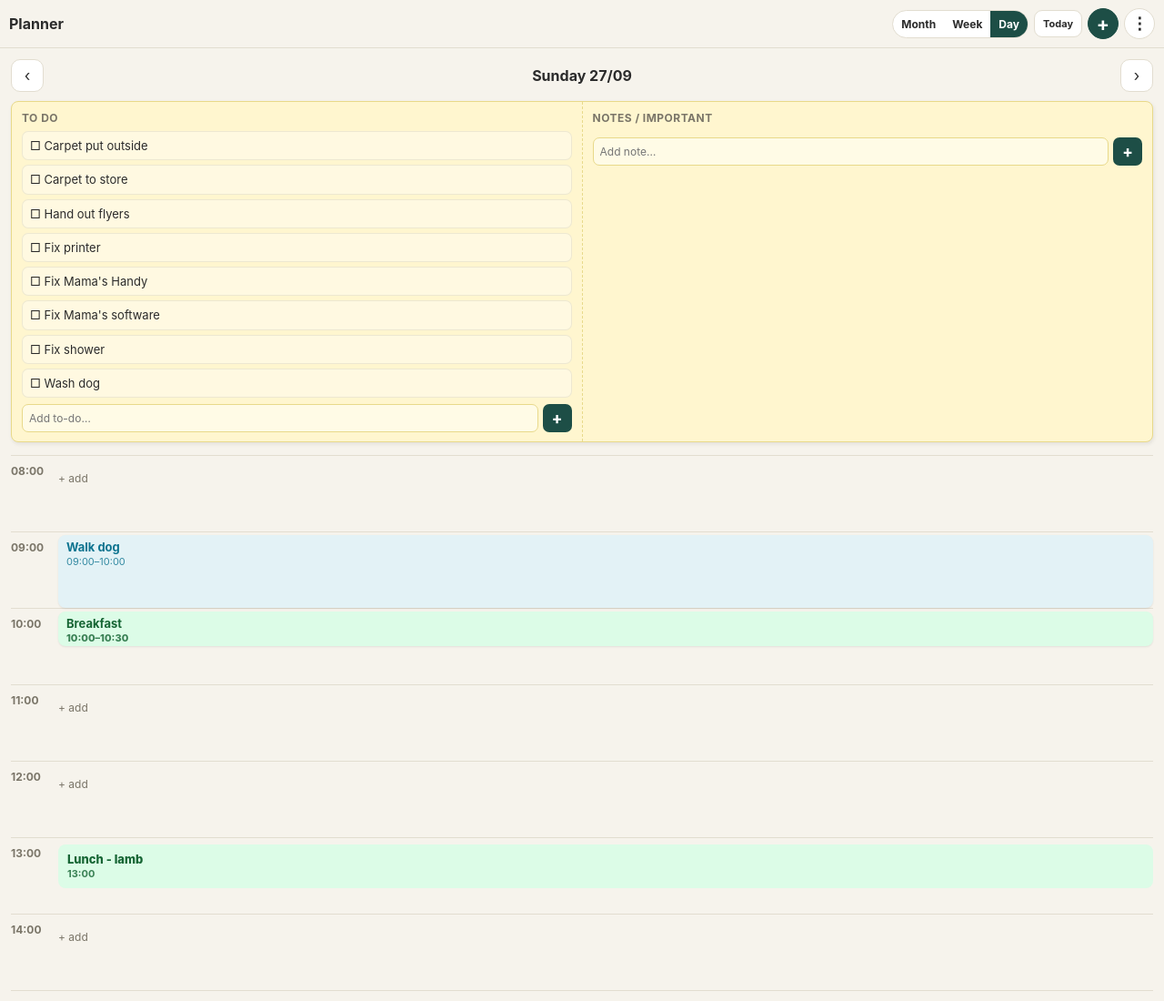
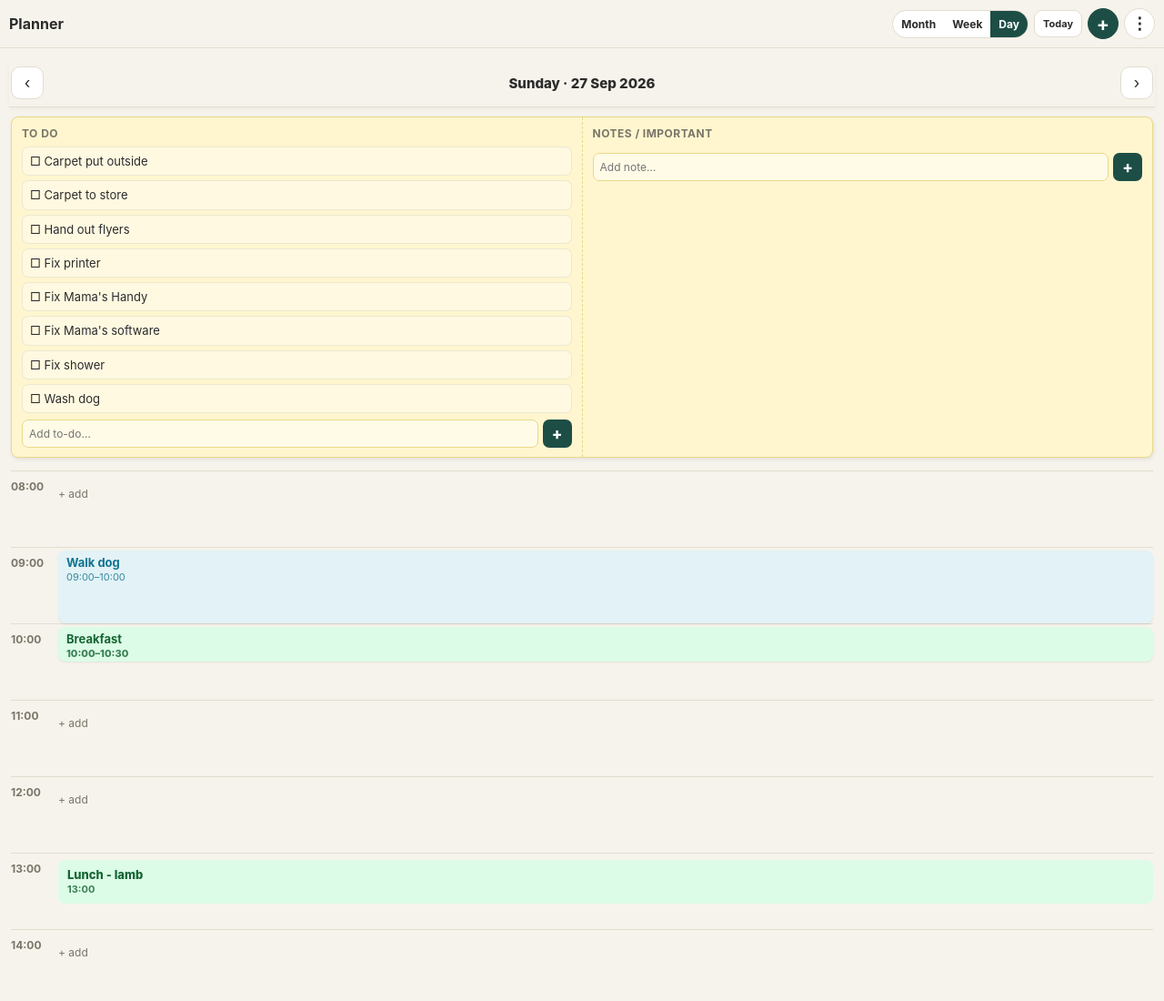
Before and after one commit to Maxi1412/max-planner, a plain HTML site: page index.html in a window 1280 px wide. Shown: the top 1100 px of the page at 91% size. Drawn offline with Linux system fonts and the light colour scheme.

Commit message:
Keep day and date visible while scrolling

```diff
--- a/index.html
+++ b/index.html
@@ -10,6 +10,7 @@
   --line:#e2ddd0; --mine:#0E7490; --mine-bg:#e3f2f6; --mum:#c2410c; --mum-bg:#fdece2;
   --work:#475569; --work-bg:#e2e8f0; --meal:#166534; --meal-bg:#dcfce7; --other:#7e22ce; --other-bg:#f3e8fd;
   --accent:#1d4e46; --sticky:#fff6cf; --sticky-border:#e8d98a; --flag:#d97706;
+  --header-height:54px;
   --ok:#18794e; --ok-bg:#e5f5ec; --danger:#b42318; --danger-bg:#feeceb;
   box-sizing:border-box;
   padding-top:env(safe-area-inset-top,0px); padding-bottom:env(safe-area-inset-bottom,0px);
@@ -98,6 +99,17 @@ main{padding:12px;padding-bottom:calc(42px + env(safe-area-inset-bottom,0px));}
 
 /* DAY VIEW */
 #day{display:none;}
+#day > .daynav{
+  position:sticky;
+  top:var(--header-height);
+  z-index:9;
+  background:var(--bg);
+  margin:0 -2px 10px;
+  padding:8px 2px;
+  border-bottom:1px solid var(--line);
+  box-shadow:0 2px 4px rgba(0,0,0,.04);
+}
+#day > .daynav h2{font-size:15px;font-weight:800;}
 .sticky{background:var(--sticky);border:1px solid var(--sticky-border);border-radius:8px;margin-bottom:14px;box-shadow:1px 2px 4px rgba(0,0,0,.08);display:flex;}
 .stickyCol{flex:1;padding:10px 11px;min-width:0;}
 .stickyCol.notesCol{border-left:1px dashed var(--sticky-border);}
@@ -424,8 +436,8 @@ main{padding:12px;padding-bottom:calc(42px + env(safe-area-inset-bottom,0px));}
 const DATA_KEY='max-planner-v1';
 const RECUR_KEY='max-planner-recurring-v2';
 const META_KEY='max-planner-meta-v3';
-const VERSION=12;
-const APP_BUILD='PWA 1.4.0';
+const VERSION=13;
+const APP_BUILD='PWA 1.5.0';
 const VISUAL_HOURS=[]; for(let h=8;h<=21;h++) VISUAL_HOURS.push(h);
 const TIME_OPTIONS=[''];
 for(let h=0;h<=23;h++) for(const m of [0,15,30,45]) TIME_OPTIONS.push(String(h).padStart(2,'0')+':'+String(m).padStart(2,'0'));
@@ -807,7 +819,7 @@ function renderWeek(){
 
 function renderDay(){
   const key=iso(current); const dd=dayData(key); const idx=dayIndex(current);
-  document.getElementById('dayTitle').textContent=DAYNAMES[idx]+' '+current.getDate()+'/'+pad(current.getMonth()+1);
+  document.getElementById('dayTitle').textContent=DAYNAMES[idx]+' · '+current.getDate()+' '+MONTHNAMES[current.getMonth()].slice(0,3)+' '+current.getFullYear();
   renderTodos(key); renderNotes(key);
   const slots=document.getElementById('slots');slots.innerHTML='';
   const appts=mergedAppts(key);
@@ -922,7 +934,12 @@ function renderNotes(key){
   });
 }
 
+function syncStickyHeaderOffset(){
+  const appHeader=document.querySelector('body > header');
+  if(appHeader) document.documentElement.style.setProperty('--header-height',Math.ceil(appHeader.getBoundingClientRect().height)+'px');
+}
 function render(){
+  syncStickyHeaderOffset();
   document.getElementById('monthSection').style.display=mode==='month'?'block':'none';
   document.getElementById('week').style.display=mode==='week'?'block':'none';
   document.getElementById('day').style.display=mode==='day'?'block':'none';
@@ -1254,7 +1271,7 @@ function buildPrintWeek(){
 }
 function openPrintPreview(){buildPrintWeek();document.getElementById('menuModal').classList.remove('open');document.getElementById('printPreview').classList.add('open');scalePreview();}
 function scalePreview(){const sheet=document.getElementById('printSheet');if(!document.getElementById('printPreview').classList.contains('open'))return;const available=window.innerWidth-20;const natural=sheet.offsetWidth;const s=Math.min(1,available/natural);sheet.style.transform=`scale(${s})`;sheet.parentElement.style.minHeight=(sheet.offsetHeight*s+70)+'px';}
-window.addEventListener('resize',scalePreview);
+window.addEventListener('resize',()=>{scalePreview();syncStickyHeaderOffset();});
 document.getElementById('previewClose').onclick=()=>{document.getElementById('printPreview').classList.remove('open');document.getElementById('printSheet').style.transform='';};
 document.getElementById('previewPrint').onclick=()=>window.print();
 
@@ -1352,6 +1369,7 @@ if('serviceWorker' in navigator && location.protocol!=='file:'){
   });
 }
 
+syncStickyHeaderOffset();
 render();
 </script>
 </body>
```
